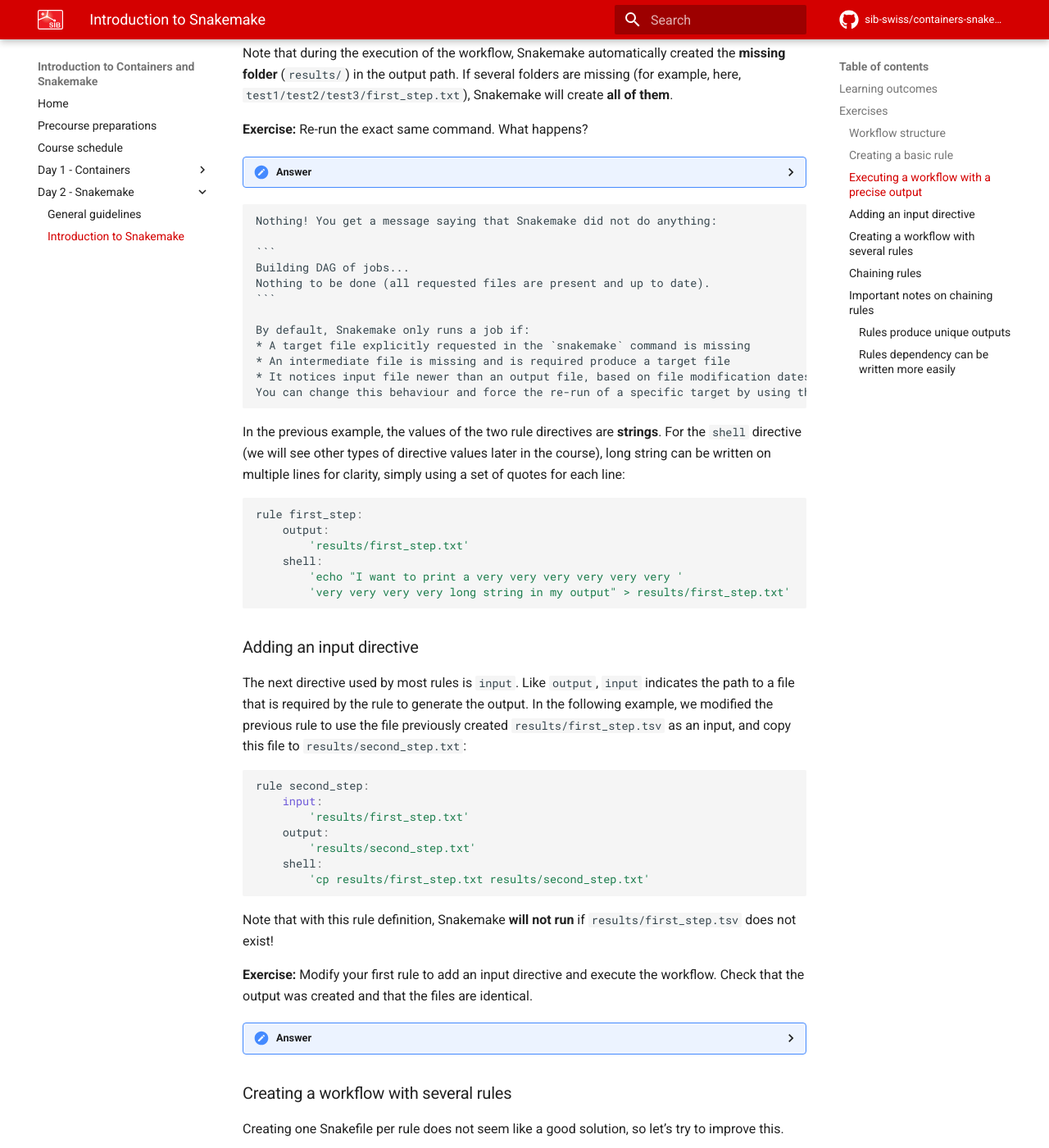
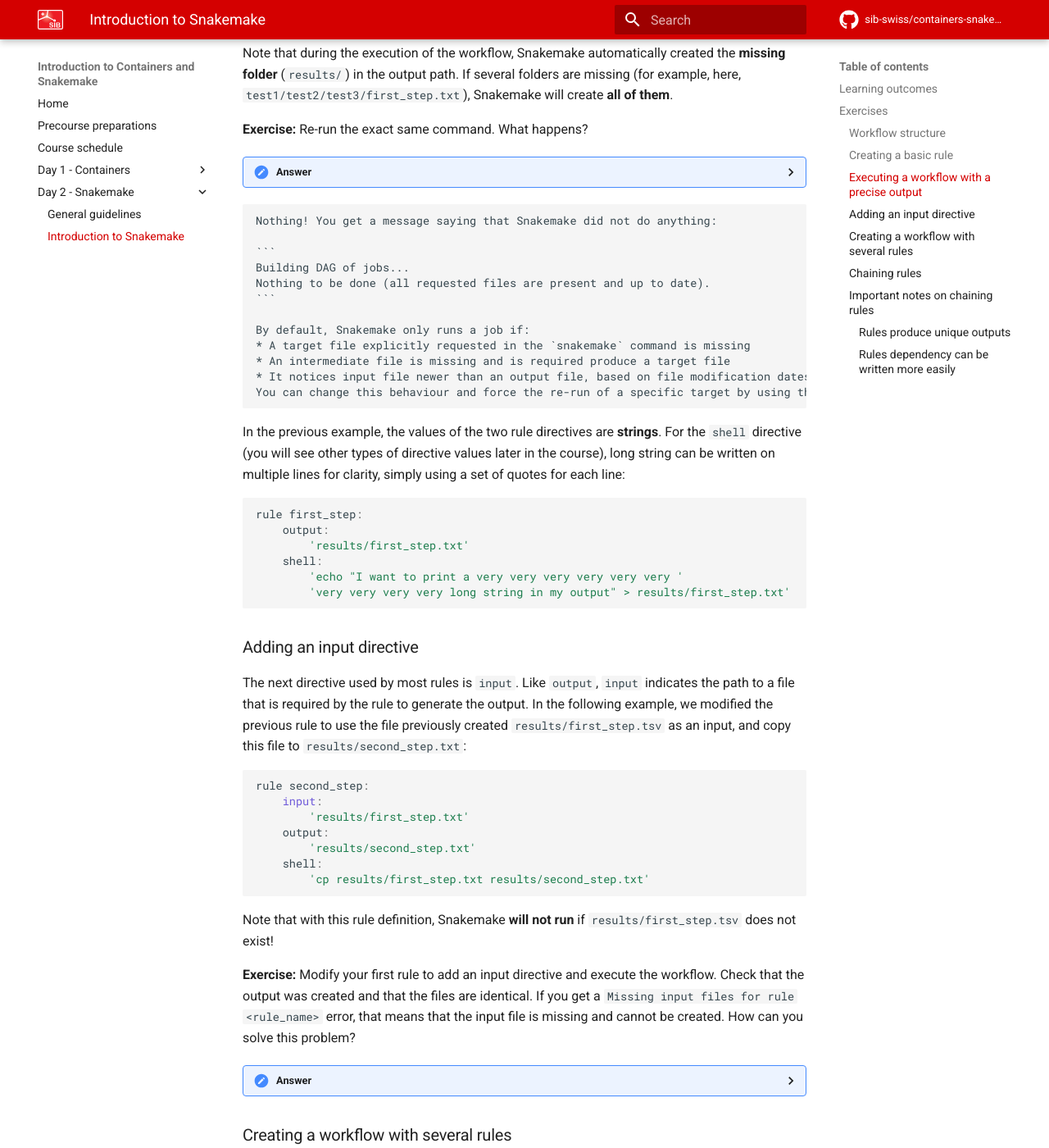
Before and after one commit to sib-swiss/containers-introduction-training, an MkDocs documentation site: the page built from docs/course_material/day2/2_introduction_snakemake.md, in a window 1280 px wide and 1400 px high, scrolled down 1886 px. Shown: the whole window at 82% size. Built offline with MkDocs 1.6.1 and Material for MkDocs 9.7.7, drawn with Linux system fonts in a browser that asks for light colours; comment, search, counter and statistics services are not loaded; the version menu is left out; some of the changed text lies outside the part shown.

Commit message:
Added numbering to course files

````diff
--- a/docs/course_material/day2/introduction_snakemake.md
+++ b/docs/course_material/day2/2_introduction_snakemake.md
@@ -74,9 +74,9 @@
     * A target file explicitly requested in the `snakemake` command is missing
     * An intermediate file is missing and is required produce a target file
     * It notices input file newer than an output file, based on file modification dates. In this case, Snakemake will generate again the existing outputs.
-    You can change this behaviour and force the re-run of a specific target by using the `-f` option: `snakemake --cores 1 -f results/first_step.txt` or force recreate ALL the outputs of the workflow using the `-F` option: `snakemake --cores 1 -F`. In practice, you can also alter Snakemake re-run policy, but we will not cover this topic in the course (see [--rerun-triggers option](https://snakemake.readthedocs.io/en/stable/executing/cli.html) in Snakemake's CLI help and [this git issue](https://github.com/snakemake/snakemake/issues/1694) for more information).
+    You can change this behaviour and force the re-run of a specific target by using the `-f` option: `snakemake --cores 1 -f results/first_step.txt` or force recreate ALL the outputs of the workflow using the `-F` option: `snakemake --cores 1 -F`. In practice, you can also alter Snakemake run policy, but we will not cover this topic in the course (see [--rerun-triggers option](https://snakemake.readthedocs.io/en/stable/executing/cli.html) in Snakemake's CLI help and [this git issue](https://github.com/snakemake/snakemake/issues/1694) for more information).
 
-In the previous example, the values of the two rule directives are **strings**. For the `shell` directive (we will see other types of directive values later in the course), long string can be written on multiple lines for clarity, simply using a set of quotes for each line:
+In the previous example, the values of the two rule directives are **strings**. For the `shell` directive (you will see other types of directive values later in the course), long string can be written on multiple lines for clarity, simply using a set of quotes for each line:
 
 ```python
 rule first_step:
@@ -103,12 +103,13 @@
 
 Note that with this rule definition, Snakemake **will not run** if `results/first_step.tsv` does not exist!
 
-**Exercise:** Modify your first rule to add an input directive and execute the workflow. Check that the output was created and that the files are identical.
+**Exercise:** Modify your first rule to add an input directive and execute the workflow. Check that the output was created and that the files are identical. If you get a `Missing input files for rule <rule_name>` error, that means that the input file is missing and cannot be created. How can you solve this problem?
 
 ??? done "Answer"
     Execute the workflow: `snakemake --cores 1 results/second_step.txt`
     Visualise your directory content: `ls -alh results/`
     Check that the files are identical `diff results/first_step.txt results/second_step.txt`
+    If the input file is missing, you can create it with `echo “snakemake” > results/first_step.txt` and then execute the workflow. You will see later why this happened and how to avoid it!
 
 ### Creating a workflow with several rules
 
@@ -129,7 +130,7 @@
 
 ### Chaining rules
 
-Once again, writing all the outputs in the `snakemake` command does not look like a good solution: it is very time-consuming, error-prone (and annoying)! Imagine what happens when your workflow generate tens of outputs?! Fortunately, there is a way to simplify this, which relies on rules dependency. The core principle of Snakemake's execution is to compute a Directed Acyclic Graph (DAG) that summarizes dependencies between all inputs and outputs required to generate the final desired output. For each job, starting from the jobs generating the final output, Snakemake checks if the required inputs exist. If they do not, the software looks for a rule that generates the input. This process is repeated until all dependencies are resolved. This is why Snakemake is said to have a 'bottom-up' approach: it starts from the last outputs and go back to the first inputs.
+Once again, writing all the outputs in the `snakemake` command does not look like a good solution: it is very time-consuming, error-prone (and annoying)! Imagine what happens when your workflow generate tens of outputs?! Fortunately, there is a way to simplify this, which relies on rules dependency. The core principle of Snakemake's execution is to compute a Directed Acyclic Graph (DAG) that summarizes dependencies between all the inputs and outputs required to generate the final desired output. For each job, starting from the jobs generating the final output, Snakemake checks if the required inputs exist. If they do not, the software looks for a rule that generates the inputs. This process is repeated until all dependencies are resolved. This is why Snakemake is said to have a 'bottom-up' approach: it starts from the last output and go back to the first inputs.
 
 !!! hint
     Your Snakefile should look like this:
--- a/mkdocs.yml
+++ b/mkdocs.yml
@@ -9,8 +9,8 @@
       - Working with dockerfiles: course_material/dockerfiles.md
       - Running containers with singularity: course_material/singularity.md
     - Day 2 - Snakemake:
-      - General guidelines: course_material/day2/guidelines.md
-      - Introduction to Snakemake: course_material/day2/introduction_snakemake.md
+      - General guidelines: course_material/day2/1_guidelines.md
+      - Introduction to Snakemake: course_material/day2/2_introduction_snakemake.md
 
 theme:
   name: material
````
Also changed, not shown: other parts of docs/course_material/day2/2_introduction_snakemake.md (+1 -1 lines), docs/course_material/day2/1_guidelines.md (renamed from docs/course_material/day2/guidelines.md).
